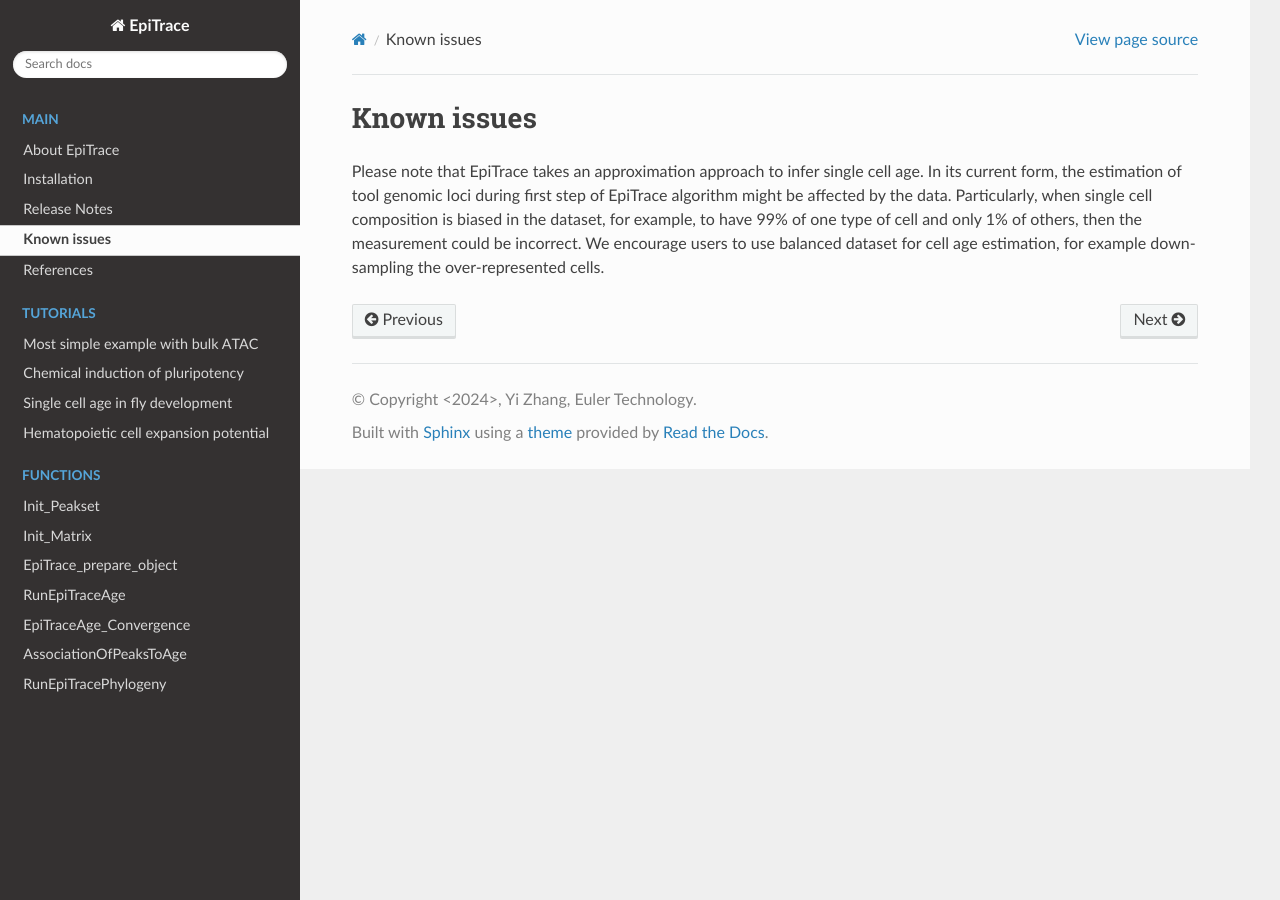
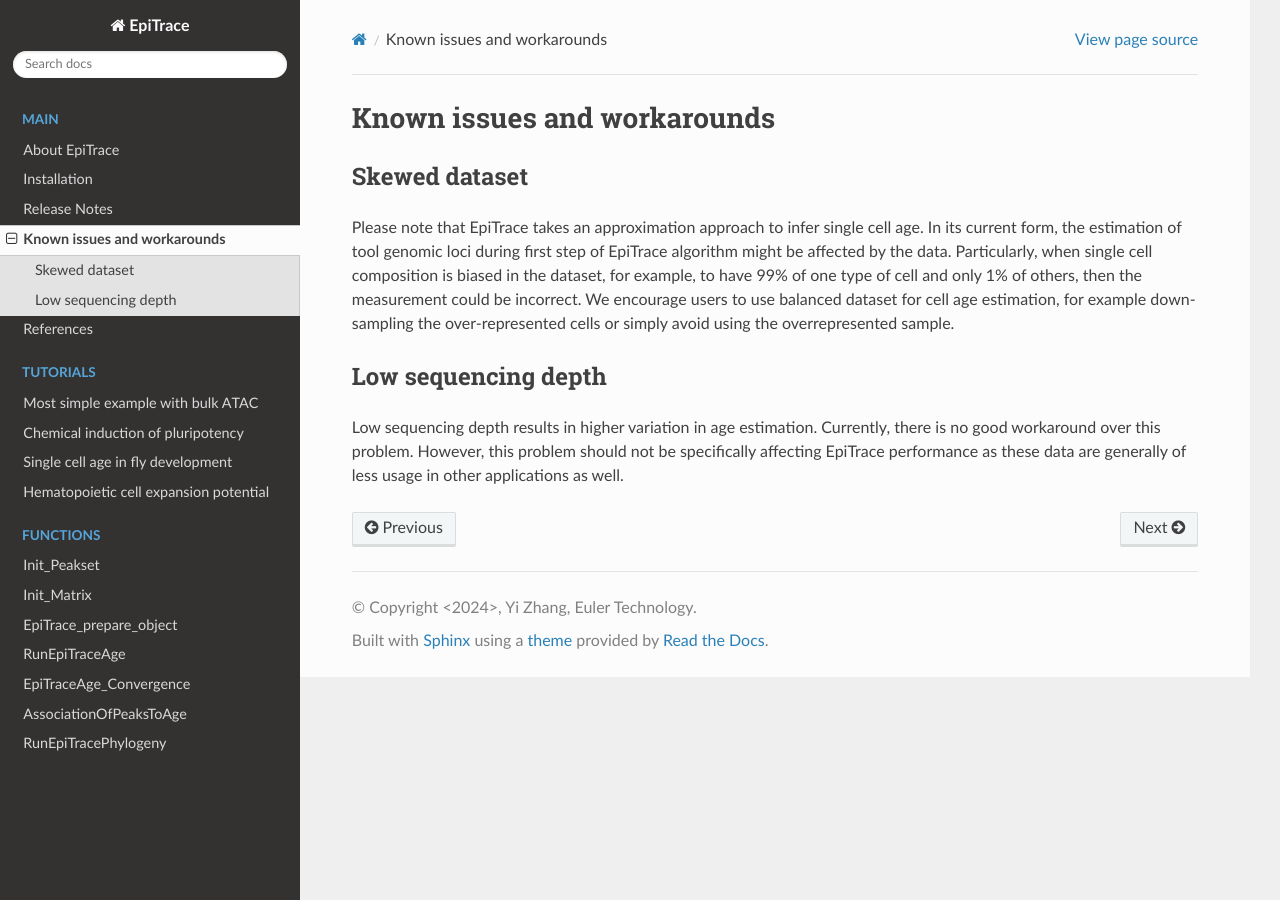
Before and after one commit to MagpiePKU/EpiTrace, a Sphinx documentation site: the page built from docs/using_notes.rst, in a window 1280 px wide. Built offline with Sphinx 7.4.7 and the Read the Docs theme 2.0.0, drawn with Linux system fonts in a browser that asks for light colours.

Commit message:
Add files via upload

```diff
--- a/docs/using_notes.rst
+++ b/docs/using_notes.rst
@@ -1,4 +1,11 @@
-Known issues
-------------
+Known issues and workarounds
+----------------------------
 
-Please note that EpiTrace takes an approximation approach to infer single cell age. In its current form, the estimation of tool genomic loci during first step of EpiTrace algorithm might be affected by the data. Particularly, when single cell composition is biased in the dataset, for example, to have 99% of one type of cell and only 1% of others, then the measurement could be incorrect. We encourage users to use balanced dataset for cell age estimation, for example down-sampling the over-represented cells.
+Skewed dataset
+''''''''''''''
+Please note that EpiTrace takes an approximation approach to infer single cell age. In its current form, the estimation of tool genomic loci during first step of EpiTrace algorithm might be affected by the data. Particularly, when single cell composition is biased in the dataset, for example, to have 99% of one type of cell and only 1% of others, then the measurement could be incorrect. We encourage users to use balanced dataset for cell age estimation, for example down-sampling the over-represented cells or simply avoid using the overrepresented sample.
+
+
+Low sequencing depth
+''''''''''''''''''''
+Low sequencing depth results in higher variation in age estimation. Currently, there is no good workaround over this problem. However, this problem should not be specifically affecting EpiTrace performance as these data are generally of less usage in other applications as well.
```
